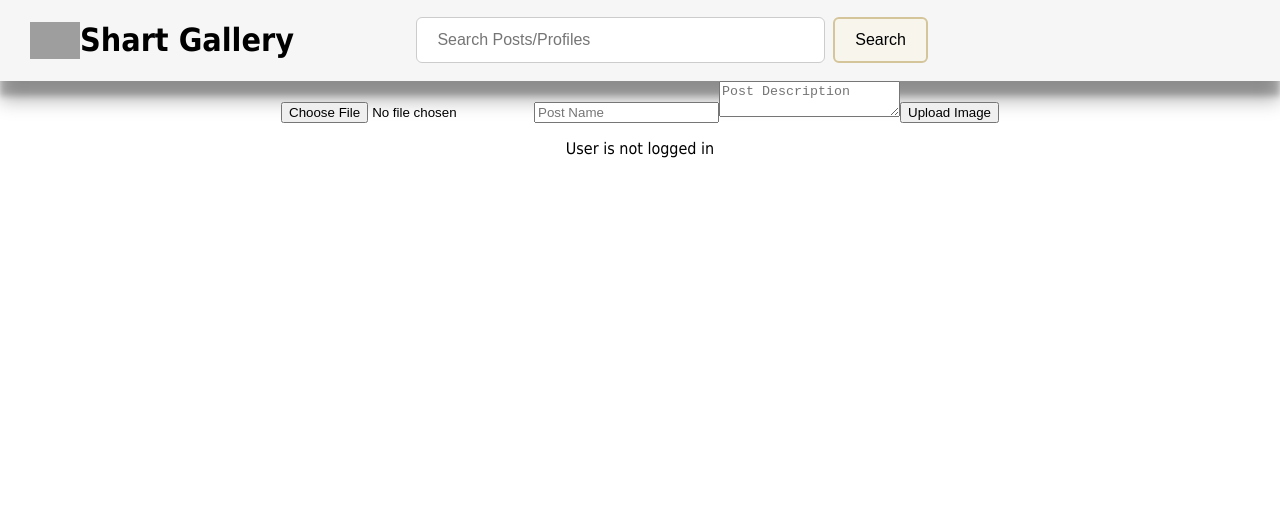
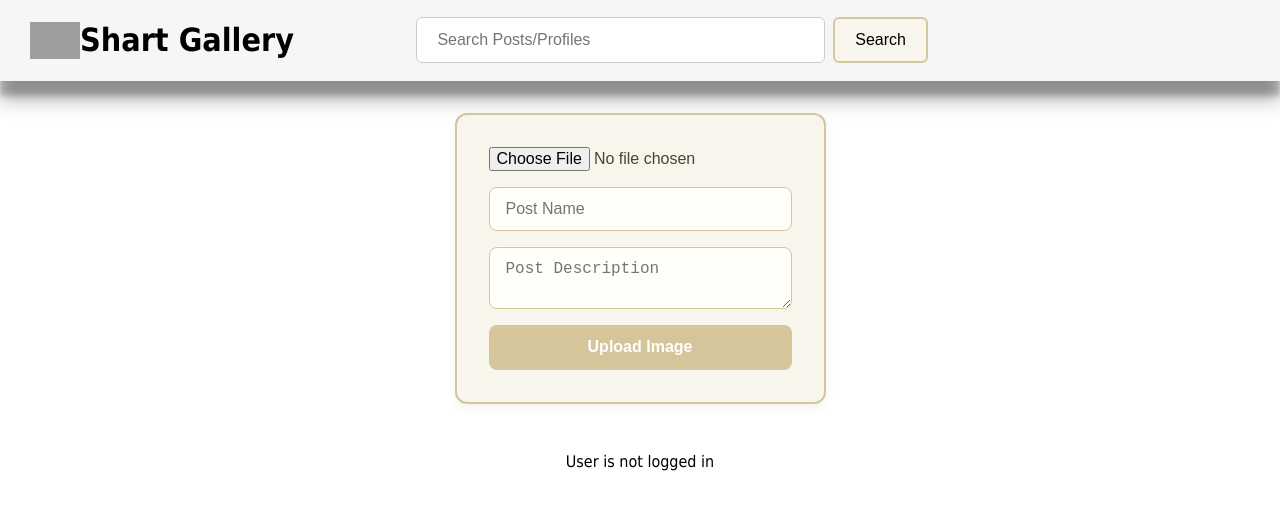
Before and after one commit to ZabWP/Shart-FE, a React (Create React App) app: page /Shart-FE/profile/newPost in a window 1280 px wide. Shown: the top 510 px of the page. Built offline with nearby package versions, Linux system fonts and the light colour scheme; grey boxes are pictures that could not be loaded.

Commit message:
styling for new post page

```diff
--- a/src/Components/newPost.css
+++ b/src/Components/newPost.css
@@ -38,3 +38,60 @@
     transform: translate(-50%, -50%);
   }
 }
+
+.newPostComponent {
+  background-color: #f8f5ed;
+  border: 2px solid #d4c69a;
+  border-radius: 12px;
+  max-width: 600px;
+  margin: 2rem auto;
+  padding: 2rem;
+  font-family: sans-serif;
+  box-shadow: 0 4px 10px rgba(0, 0, 0, 0.05);
+}
+
+.newPostForm {
+  display: flex;
+  flex-direction: column;
+  gap: 1rem;
+}
+
+.newPostForm input[type="file"] {
+  border: none;
+  background-color: transparent;
+  font-size: 1rem;
+  color: #4a442f;
+}
+
+.newPostForm input[type="text"],
+.newPostForm textarea {
+  padding: 0.75rem 1rem;
+  border: 1.5px solid #d4c69a;
+  border-radius: 8px;
+  background-color: #fffef9;
+  font-size: 1rem;
+  resize: vertical;
+  outline: none;
+  transition: border-color 0.2s ease;
+}
+
+.newPostForm input[type="text"]:focus,
+.newPostForm textarea:focus {
+  border-color: #bba973;
+}
+
+.newPostForm button {
+  padding: 0.85rem;
+  background-color: #d4c69a;
+  border: none;
+  border-radius: 8px;
+  font-size: 1rem;
+  color: #fff;
+  font-weight: bold;
+  cursor: pointer;
+  transition: background-color 0.2s ease;
+}
+
+.newPostForm button:hover {
+  background-color: #c1b27e;
+}
--- a/src/Components/newPost.jsx
+++ b/src/Components/newPost.jsx
@@ -71,8 +71,8 @@ const NewPost = () => {
   }
 
   return (
-    <div>
-      <form onSubmit={handleSubmit}>
+    <div className="newPostComponent">
+      <form onSubmit={handleSubmit} className="newPostForm">
         <input type="file" onChange={handleImageChange} />
         <input
           type="text"
```
